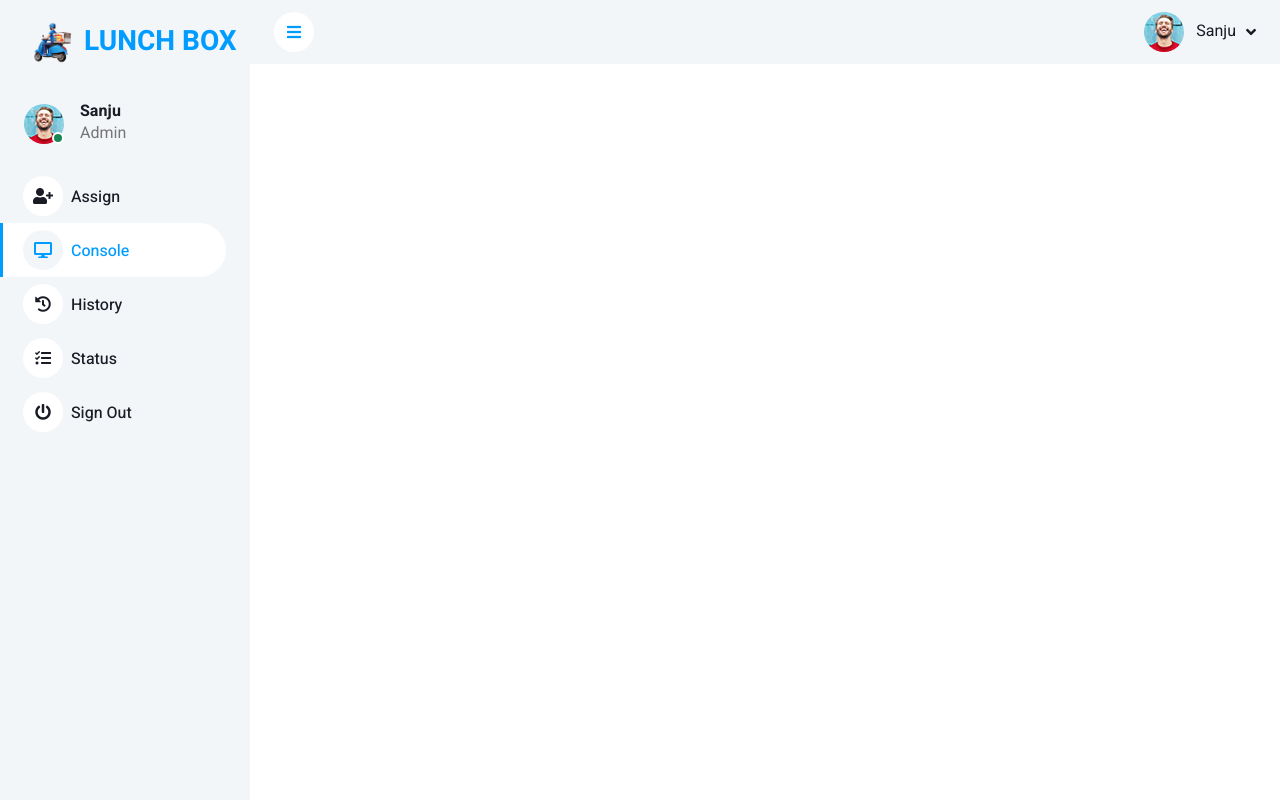
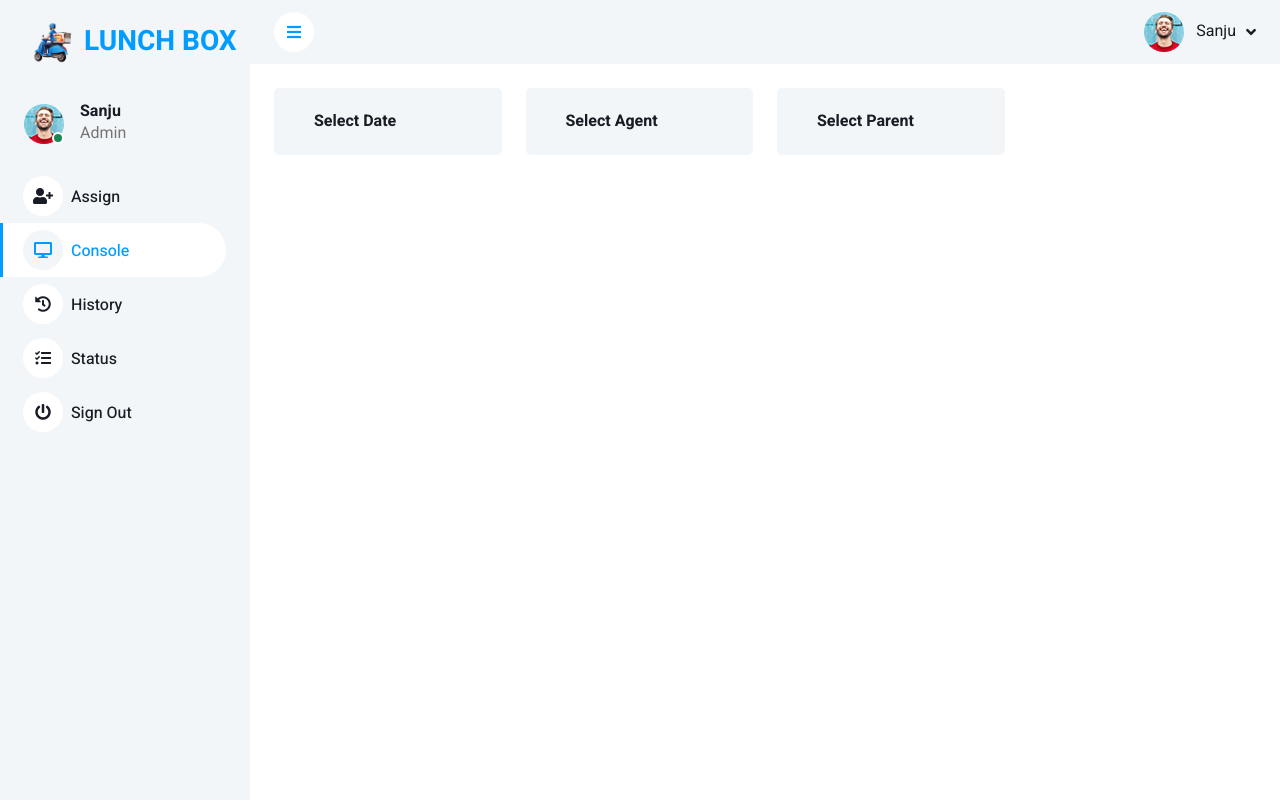
Before and after one commit to sivasai9849/php-app, a PHP site: page /console.php in a window 1280 px wide. Run offline with PHP 8.4, Linux system fonts and the light colour scheme; a user stored in the database is signed in; data comes from the database, SQL or seed files in the repository; some libraries are stand-ins or nearby versions.

Commit message:
edited console pages

```diff
--- a/console.php
+++ b/console.php
@@ -62,7 +62,33 @@
 
 
             <!-- Chart Start -->
+            <div class="container-fluid pt-4 px-4">
+                <div class="row g-4">
+                    <div class="col-sm-6 col-xl-3">
+                        <div class="bg-light rounded d-flex align-items-center justify-content-between p-4">
+                            <div class="ms-3">
+                                <h6 class="mb-0">Select Date</h6>
+                            </div>
+                        </div>
+                    </div>
+                    <div class="col-sm-6 col-xl-3">
+                        <div class="bg-light rounded d-flex align-items-center justify-content-between p-4">
+                            <div class="ms-3">
+                                <h6 class="mb-0">Select Agent</h6>
 
+                            </div>
+                        </div>
+                    </div>
+                    <div class="col-sm-6 col-xl-3">
+                        <div class="bg-light rounded d-flex align-items-center justify-content-between p-4">
+                            <div class="ms-3">
+                                <h6 class="mb-0">Select Parent</h6>
+                            </div>
+                        </div>
+                    </div>
+
+                </div>
+            </div>
             <!-- Chart End -->
              <!-- Form Start -->
             <!-- Form End -->
```
